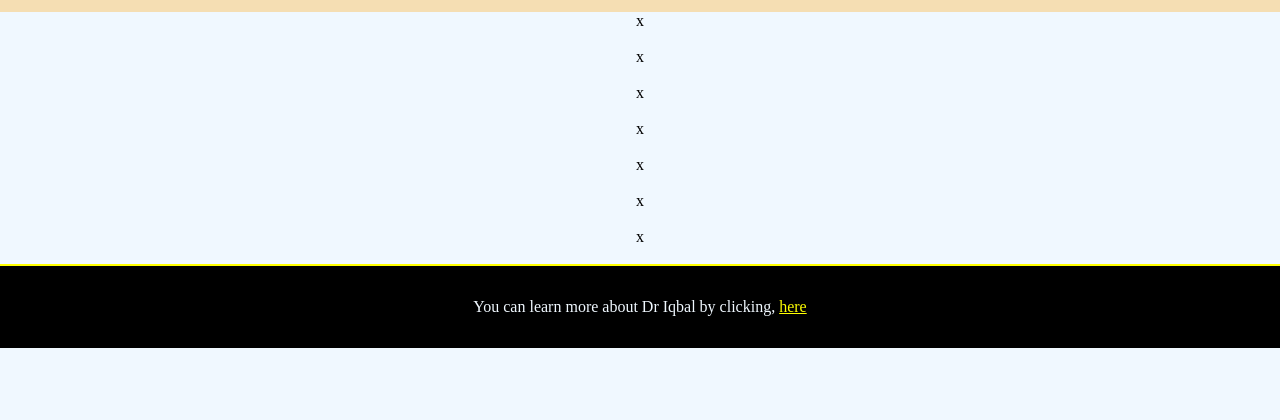
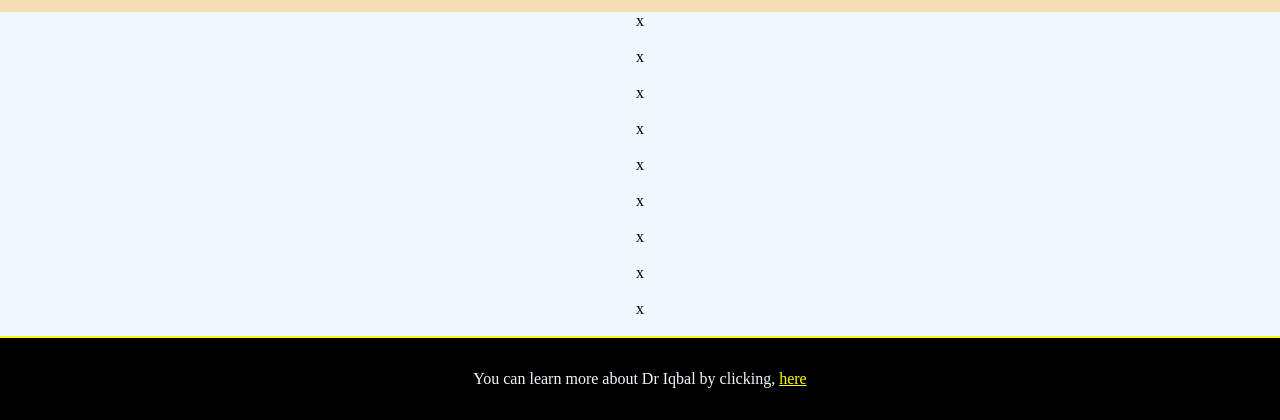
Before and after one commit to Faraz1243/FreeCodeCamp-Exercises, a plain HTML site: page Tribute Page/index.html in a window 1280 px wide. Shown: the part 685-1105 px from the top of the page. Before the commit the page ends 1033 px from the top, so only its background shows below. Drawn offline with Linux system fonts and the light colour scheme.

Commit message:
again-nothing

```diff
--- a/Tribute Page/index.html
+++ b/Tribute Page/index.html
@@ -30,6 +30,10 @@
           <br>
           <p>x</p>
           <br>
+          <p>x</p>
+          <br>
+          <p>x</p>
+          <br>
         </div>
         <p class="bottom">You can learn more about Dr Iqbal by clicking, <a href="https://en.wikipedia.org/wiki/Muhammad_Iqbal" id="tribute-link" target="_blank">here</a></p>
     </main>
```
